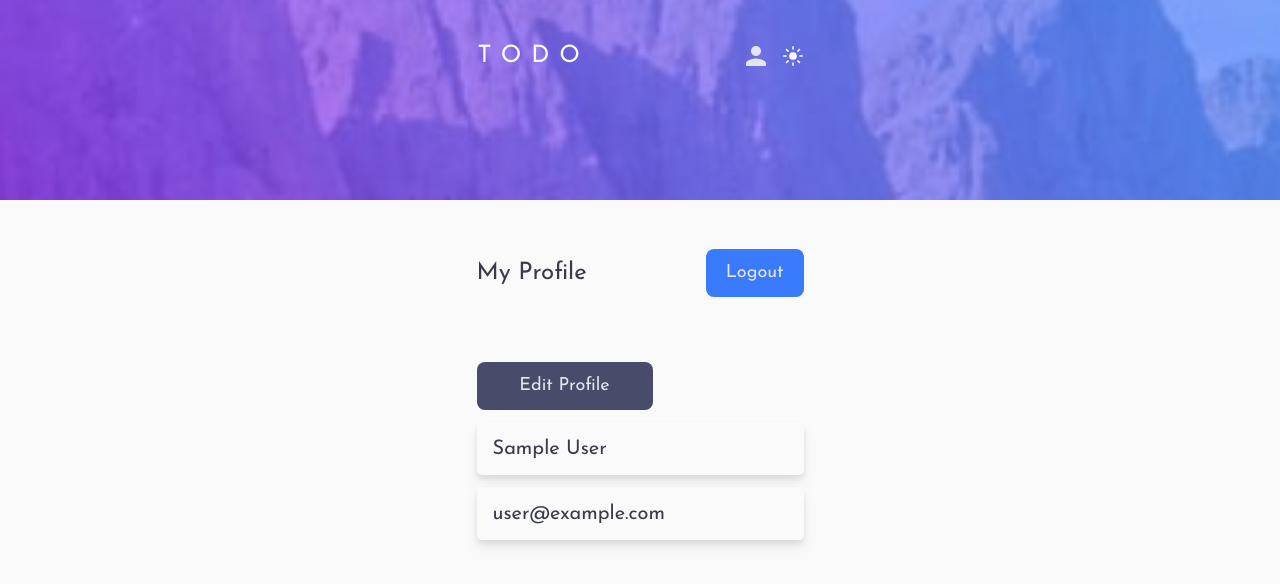
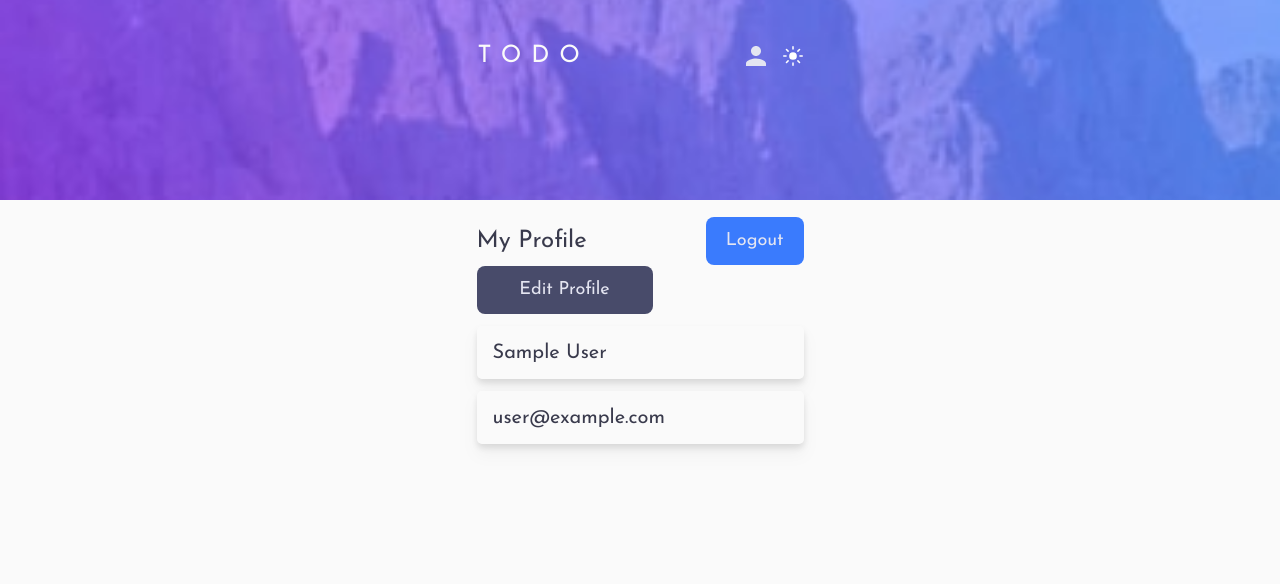
Before and after one commit to mikenjuki/ToDo-App-v1, a Next.js app: page /profile in a window 1280 px wide. Shown: the top 584 px of the page. Built offline with nearby package versions, Linux system fonts and the light colour scheme; no server answers; the database is empty; sample sign-in values are in the browser's storage.

Commit message:
Clean up v12

```diff
--- a/src/app/components/Profile.tsx
+++ b/src/app/components/Profile.tsx
@@ -77,7 +77,7 @@ const Profile = () => {
     <>
       <HeaderNav />
 
-      <section className="grid grid-rows-2 items-center mx-auto relative top-[-1rem] xl:top-[-3rem] w-[327px] xl:w-[540px]">
+      <section className="grid grid-rows-2 items-center mx-auto relative top-[-3rem] w-[327px] xl:w-[540px]">
         <div className="flex justify-between items-center">
           <h2 className="text-2xl">My Profile</h2>
 
@@ -90,7 +90,7 @@ const Profile = () => {
           </button>
         </div>
 
-        <div className="profile-details flex flex-col relative xl:top-[-4rem]">
+        <div className="profile-details flex flex-col relative top-[-4rem]">
           <button
             className="text-veryLightGrayishBlue bg-veryDarkGrayishBlueA text-lg font-normal hover:scale-95 rounded-lg px-5 py-2.5 text-center w-[11rem]"
             onClick={() => {
```
